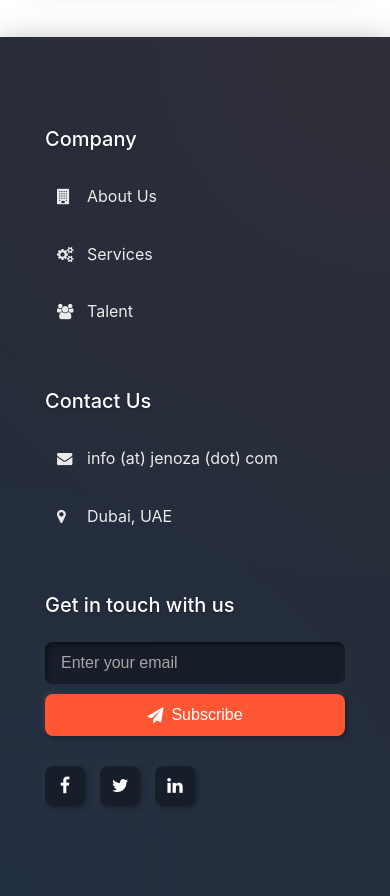
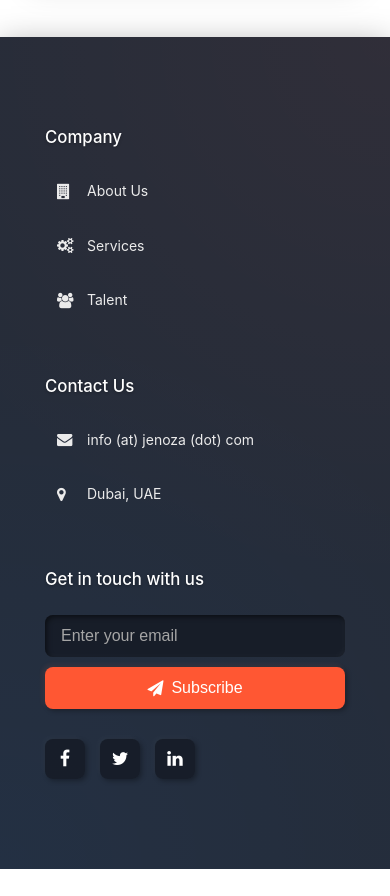
Before and after one commit to Jenoza/Jenoza-FrontEnd, an Angular app: page / in a window 390 px wide. Shown: the part 2320-3216 px from the top of the page. After the commit the page ends 3189 px from the top, so only its background shows below. Built offline with nearby package versions, Linux system fonts and the light colour scheme.

Commit message:
Footer font responsiveness

```diff
--- a/src/app/components/shared/footer/footer.component.scss
+++ b/src/app/components/shared/footer/footer.component.scss
@@ -41,7 +41,7 @@
     min-width: 200px;
 
     h2 {
-      font-size: 20px;
+      font-size: clamp(1.2rem, 2vw, 1.8rem);
       font-weight: 500;
       margin-bottom: 25px;
       color: white;
@@ -61,7 +61,7 @@
           text-decoration: none;
           display: flex;
           align-items: center;
-          font-size: 16px;
+          font-size: 1rem;
           transition: all 0.3s;
           padding: 8px 12px;
           border-radius: 8px;
```
